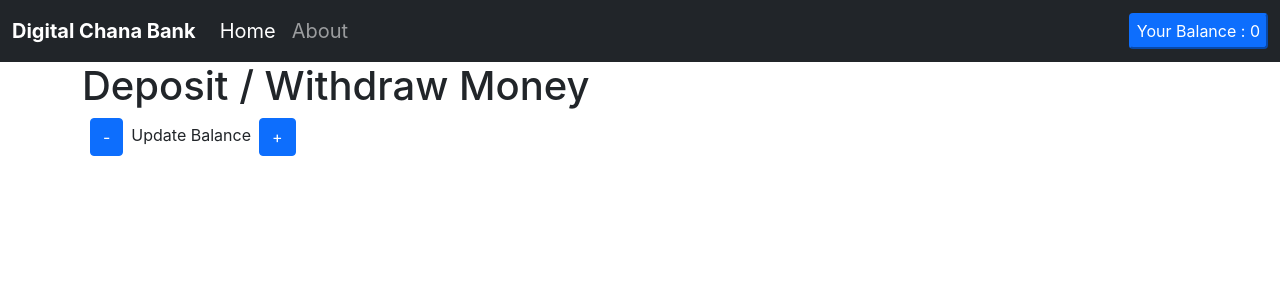
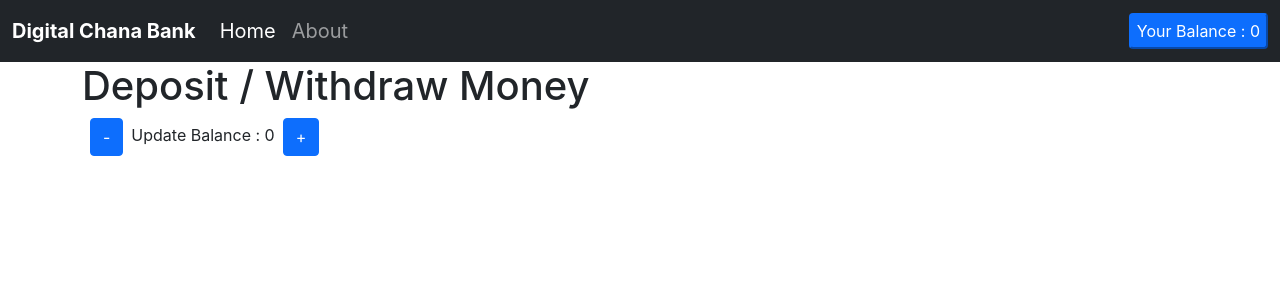
Before and after one commit to Yashcodes/React-Redux, a React (Create React App) app: page / in a window 1280 px wide. Shown: the top 300 px of the page. Built offline with nearby package versions, Linux system fonts and the light colour scheme.

Commit message:
Imported amount state in Shop to display the Current Balance with update

```diff
--- a/src/components/Shop.js
+++ b/src/components/Shop.js
@@ -1,5 +1,5 @@
 import React from "react";
-import { useDispatch } from "react-redux";
+import { useDispatch, useSelector } from "react-redux";
 import { bindActionCreators } from "redux";
 import { actionCreators } from "../state/index";
 
@@ -10,6 +10,8 @@
     actionCreators,
     dispatch
   );
+
+  const balance = useSelector((state) => state.amount);
 
   return (
     <div>
@@ -26,7 +28,7 @@
       >
         -
       </button>
-      Update Balance
+      Update Balance : {balance}
       {/* <button
         className="btn btn-primary mx-2"
         onClick={() => dispatch(actionCreators.depositMoney(100))}
```
